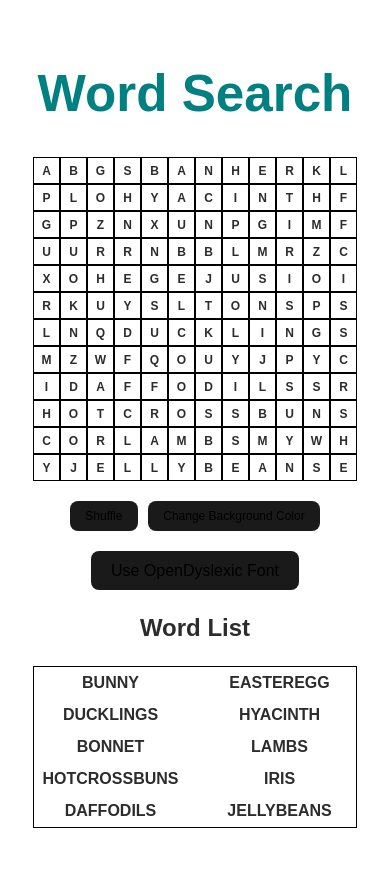
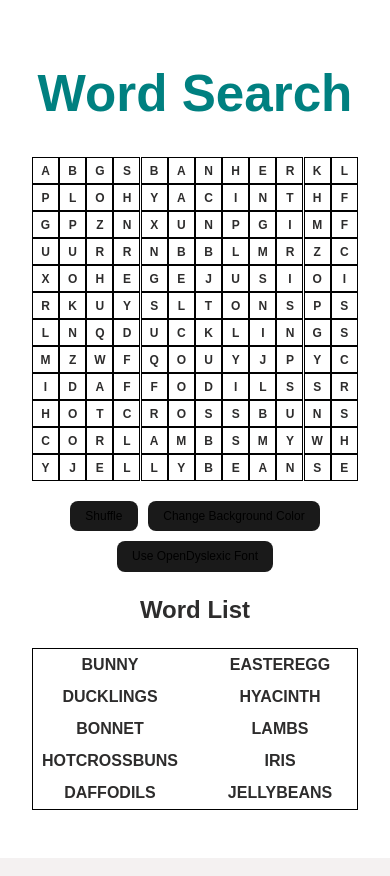
Before and after one commit to cthow83/word-search, a React (Vite) app: page / in a window 390 px wide. Built offline with nearby package versions, Linux system fonts and the light colour scheme.

Commit message:
fix: adjust layout of Buttons component for better responsiveness

```diff
--- a/src/components/Buttons.jsx
+++ b/src/components/Buttons.jsx
@@ -7,11 +7,14 @@ const ButtonWrapper = styled.div`
   font-size: 12px;
   justify-content: center;
   color: teal;
+  max-width: 350px;
+  flex-wrap: wrap;
   @media print {
     display: none !important;
   }
   @media (min-width: 600px) {
     font-size: 16px;
+    max-width: 500px;
   }
 `;
 
@@ -31,11 +34,11 @@ const Buttons = (props) => {
           setColorIndex={props.setColorIndex}
           colorIndex={props.colorIndex}
         />
+        <SwapFontButton
+          swapFont={props.swapFont}
+          useDyslexicFont={props.useDyslexicFont}
+        />
       </ButtonWrapper>
-      <SwapFontButton
-        swapFont={props.swapFont}
-        useDyslexicFont={props.useDyslexicFont}
-      />
     </>
   );
 };
```
